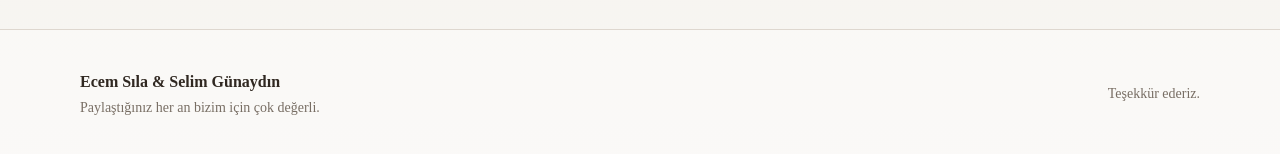
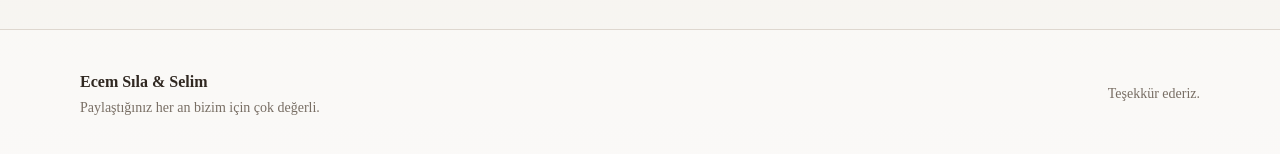
Before and after one commit to selimgunaydin/wedding_project, a Next.js app: page / in a window 1280 px wide. Shown: the part 1441-1595 px from the top of the page. Built offline with nearby package versions, Linux system fonts and the light colour scheme; no server answers.

Commit message:
Update metadata and constants to remove "Günaydın" from titles

```diff
--- a/app/layout.tsx
+++ b/app/layout.tsx
@@ -6,22 +6,22 @@ const appUrl = process.env.NEXT_PUBLIC_APP_URL || "https://es.selwise.com";
 export const metadata: Metadata = {
   metadataBase: new URL(appUrl),
 
-  title: "Ecem Sıla & Selim Günaydın",
+  title: "Ecem Sıla & Selim",
   description:
-    "Ecem Sıla ve Selim Günaydın’ın en özel günlerinden kalan fotoğraf ve videoları QR kod ile kolayca paylaşın.",
+    "Bizimle bu özel günlerimizden kalan fotoğraf ve videoları QR kod ile kolayca paylaşın.",
 
   openGraph: {
-    title: "Ecem Sıla & Selim Günaydın",
+    title: "Ecem Sıla & Selim",
     description:
       "Fotoğraf ve videoları QR kod ile paylaşın, tüm anıları tek yerde biriktirelim.",
     url: appUrl,
-    siteName: "Ecem Sıla & Selim Günaydın",
+    siteName: "Ecem Sıla & Selim",
     images: [
       {
         url: "/og-image.png",
         width: 1200,
         height: 630,
-        alt: "Ecem Sıla & Selim Günaydın",
+        alt: "Ecem Sıla & Selim",
       },
     ],
     type: "website",
@@ -30,7 +30,7 @@ export const metadata: Metadata = {
 
   twitter: {
     card: "summary_large_image",
-    title: "Ecem Sıla & Selim Günaydın",
+    title: "Ecem Sıla & Selim",
     description:
       "Fotoğraf ve videoları QR kod ile paylaşın, tüm anıları tek yerde biriktirelim.",
     images: ["/og-image.png"],
--- a/lib/constants.ts
+++ b/lib/constants.ts
@@ -1,4 +1,4 @@
-export const APP_NAME = "Ecem Sıla & Selim Günaydın";
+export const APP_NAME = "Ecem Sıla & Selim";
 
 export const MAX_IMAGE_SIZE_MB = 15;
 export const MAX_VIDEO_SIZE_MB = 300;
```
